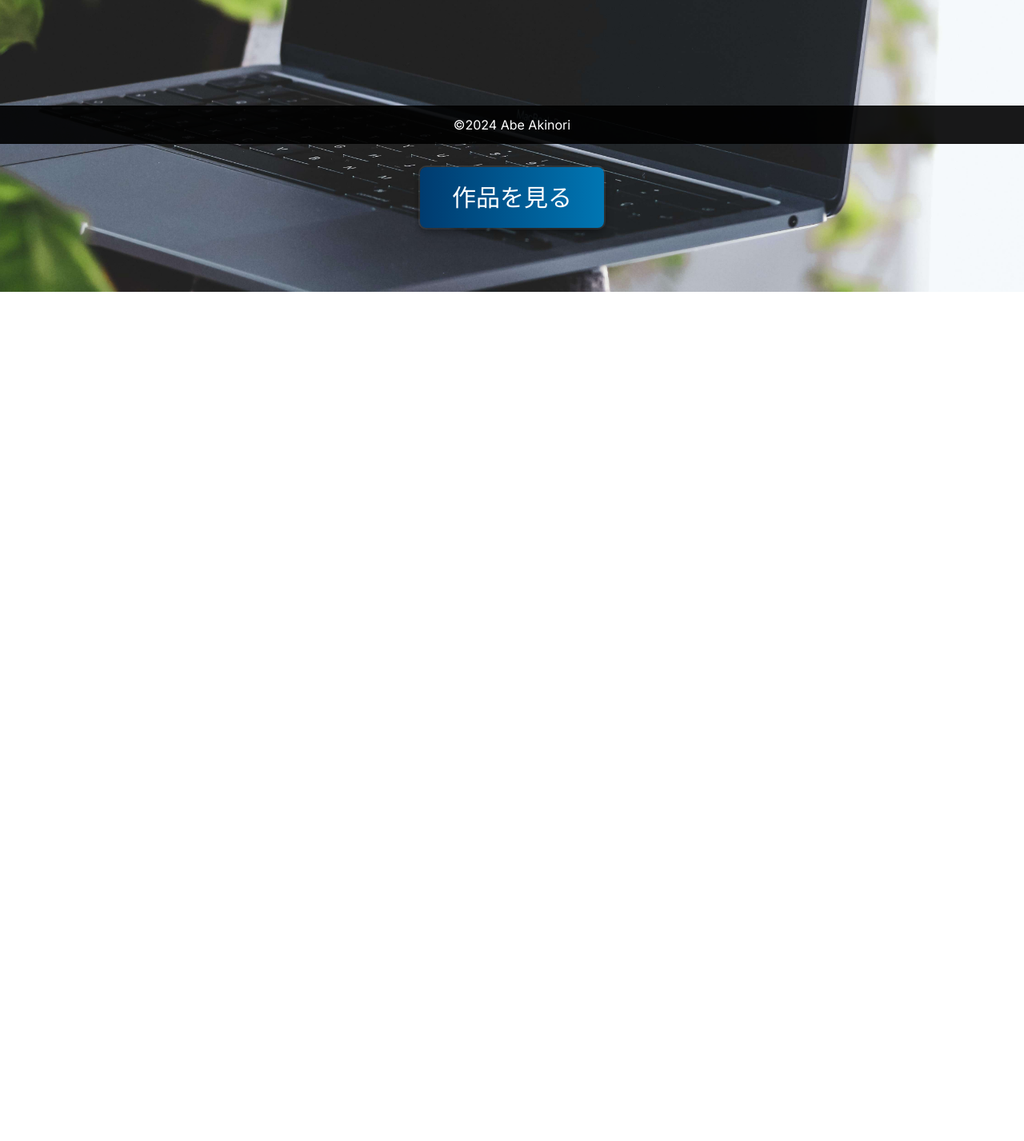
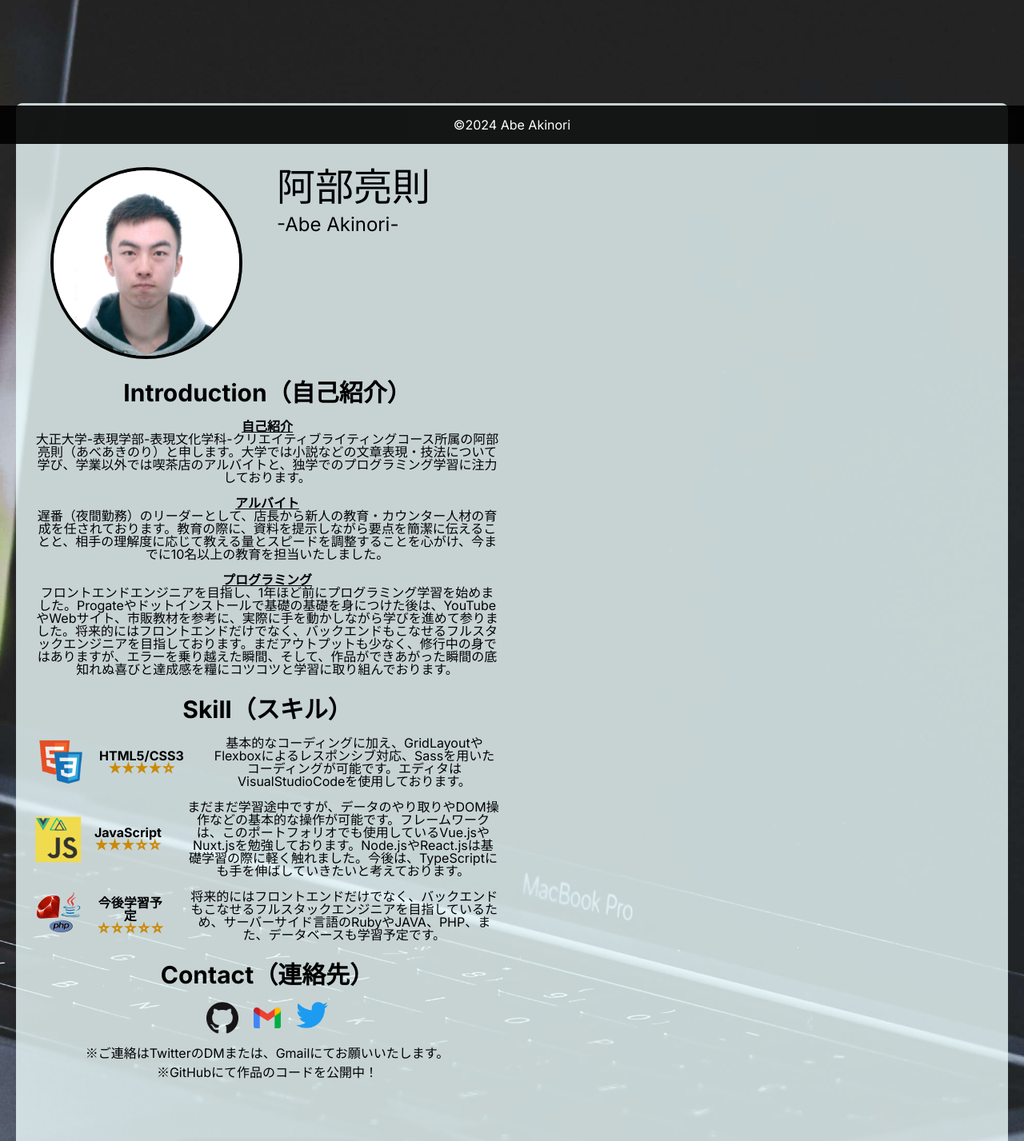
Before and after one commit to Akinori99/my-next-portfolio, a Next.js app: page /about in a window 1280 px wide. Shown: the part 620-2047 px from the top of the page at 80% size. Before the commit the page ends 985 px from the top, so only its background shows below. Built offline with nearby package versions, Linux system fonts and the light colour scheme.

Commit message:
✨ Simple porting of the about page.

```diff
--- a/app/about/page.jsx
+++ b/app/about/page.jsx
@@ -1,11 +1,120 @@
+'use client';
+
+import { useEffect, useState } from 'react';
+import Image from 'next/image';
 import WRAPPER from '@/app/components/wrapper';
+import CONTAINER from '@/app/components/container';
 import BUTTON from '@/app/components/button';
 
-export default function ABOUT() {
+export default function About() {
+  const [introductionItems, setIntroductionItems] = useState([]);
+  const [skillItems, setSkillItems] = useState([]);
+
+  useEffect(() => {
+    async function fetchData() {
+      try {
+        const introductionResponse = await fetch('/introduction.json');
+        const skillsResponse = await fetch('/skills.json');
+        setIntroductionItems(await introductionResponse.json());
+        setSkillItems(await skillsResponse.json());
+      } catch (error) {
+        console.error('Failed to fetch data:', error);
+      }
+    }
+
+    fetchData();
+  }, []);
+
   return (
     <div>
       <WRAPPER img="about.jpg" title="ABOUT">
-        <BUTTON href="/works" txt="作品を見る" />
+        <CONTAINER>
+          <div className="grid grid-cols-1 md:grid-cols-2 gap-6 mt-6">
+            <div className="text-center">
+              <Image
+                src="/img/myface.jpg"
+                alt="myface"
+                width={240}
+                height={240}
+                className="rounded-full border-4 border-black mx-auto"
+              />
+            </div>
+            <div className="text-center md:text-left mt-6 md:mt-0">
+              <h1 className="text-5xl font-serif">阿部亮則</h1>
+              <p className="text-2xl mt-2">-Abe Akinori-</p>
+            </div>
+            <div className="md:col-span-2">
+              <h2 className="text-3xl font-bold">Introduction（自己紹介）</h2>
+              {introductionItems.map((item) => (
+                <p key={item.title} className="mt-4">
+                  <span className="font-bold underline">{item.title}</span>
+                  <br />
+                  {item.description}
+                </p>
+              ))}
+            </div>
+            <div className="md:col-span-2">
+              <h2 className="text-3xl font-bold">Skill（スキル）</h2>
+              {skillItems.map((skill) => (
+                <div key={skill.name} className="flex items-center mt-4">
+                  <Image
+                    src={skill.imgSrc}
+                    alt={skill.name}
+                    width={64}
+                    height={64}
+                  />
+                  <div className="ml-4">
+                    <p className="font-bold">
+                      {skill.name}
+                      <br />
+                      <span className="text-yellow-600">{skill.rating}</span>
+                    </p>
+                  </div>
+                  <div className="ml-8">
+                    <p>{skill.description}</p>
+                  </div>
+                </div>
+              ))}
+            </div>
+            <div className="text-center md:col-span-2">
+              <h2 className="text-3xl font-bold">Contact（連絡先）</h2>
+              <div className="flex justify-center mt-4">
+                <a href="https://github.com/Akinori99" className="mx-2">
+                  <Image
+                    src="/img/github.png"
+                    alt="GitHub"
+                    width={40}
+                    height={40}
+                  />
+                </a>
+                <a href="mailto:akinori.work99@gmail.com" className="mx-2">
+                  <Image
+                    src="/img/gmail.png"
+                    alt="Gmail"
+                    width={40}
+                    height={40}
+                  />
+                </a>
+                <a
+                  href="https://twitter.com/Akinori_99?ref_src=twsrc%5Etfw"
+                  className="mx-2"
+                >
+                  <Image
+                    src="/img/twitter.png"
+                    alt="Twitter"
+                    width={40}
+                    height={40}
+                  />
+                </a>
+              </div>
+              <p className="mt-4">
+                ※ご連絡はTwitterのDMまたは、Gmailにてお願いいたします。
+              </p>
+              <p className="mt-2">※GitHubにて作品のコードを公開中！</p>
+            </div>
+          </div>
+          <BUTTON href="/works" txt="作品を見る" />
+        </CONTAINER>
       </WRAPPER>
     </div>
   );
--- a/app/dist.css
+++ b/app/dist.css
@@ -522,6 +522,10 @@ video {
 .z-50 {
   z-index: 50;
 }
+.mx-2 {
+  margin-left: 0.5rem;
+  margin-right: 0.5rem;
+}
 .mx-auto {
   margin-left: auto;
   margin-right: auto;
@@ -542,6 +546,9 @@ video {
 .ml-4 {
   margin-left: 1rem;
 }
+.ml-8 {
+  margin-left: 2rem;
+}
 .ml-auto {
   margin-left: auto;
 }
@@ -550,6 +557,12 @@ video {
 }
 .mt-1 {
   margin-top: 0.25rem;
+}
+.mt-2 {
+  margin-top: 0.5rem;
+}
+.mt-4 {
+  margin-top: 1rem;
 }
 .mt-6 {
   margin-top: 1.5rem;
@@ -620,6 +633,9 @@ video {
 .justify-center {
   justify-content: center;
 }
+.gap-6 {
+  gap: 1.5rem;
+}
 .gap-8 {
   gap: 2rem;
 }
@@ -632,6 +648,9 @@ video {
   --tw-divide-opacity: 1;
   border-color: rgb(255 255 255 / var(--tw-divide-opacity));
 }
+.rounded-full {
+  border-radius: 9999px;
+}
 .rounded-lg {
   border-radius: 0.5rem;
 }
@@ -641,8 +660,15 @@ video {
 .border {
   border-width: 1px;
 }
+.border-4 {
+  border-width: 4px;
+}
 .border-l-4 {
   border-left-width: 4px;
+}
+.border-black {
+  --tw-border-opacity: 1;
+  border-color: rgb(0 0 0 / var(--tw-border-opacity));
 }
 .border-blue-800 {
   --tw-border-opacity: 1;
@@ -738,9 +764,20 @@ video {
 .text-center {
   text-align: center;
 }
+.font-serif {
+  font-family: ui-serif, Georgia, Cambria, "Times New Roman", Times, serif;
+}
 .text-2xl {
   font-size: 1.5rem;
   line-height: 2rem;
+}
+.text-3xl {
+  font-size: 1.875rem;
+  line-height: 2.25rem;
+}
+.text-5xl {
+  font-size: 3rem;
+  line-height: 1;
 }
 .text-\[16vw\] {
   font-size: 16vw;
@@ -752,6 +789,9 @@ video {
 .text-xl {
   font-size: 1.25rem;
   line-height: 1.75rem;
+}
+.font-bold {
+  font-weight: 700;
 }
 .font-normal {
   font-weight: 400;
@@ -773,6 +813,13 @@ video {
 .text-white {
   --tw-text-opacity: 1;
   color: rgb(255 255 255 / var(--tw-text-opacity));
+}
+.text-yellow-600 {
+  --tw-text-opacity: 1;
+  color: rgb(202 138 4 / var(--tw-text-opacity));
+}
+.underline {
+  text-decoration-line: underline;
 }
 .shadow-custom {
   --tw-shadow: 0 6px 12px rgba(0, 0, 0, 0.4), 0 0 0 2px rgba(255, 255, 255, 0.1);
@@ -858,8 +905,20 @@ video {
 
 @media (min-width: 768px) {
 
+  .md\:col-span-2 {
+    grid-column: span 2 / span 2;
+  }
+
+  .md\:mt-0 {
+    margin-top: 0px;
+  }
+
   .md\:grid-cols-2 {
     grid-template-columns: repeat(2, minmax(0, 1fr));
+  }
+
+  .md\:text-left {
+    text-align: left;
   }
 
   .md\:text-\[16vw\] {
```
